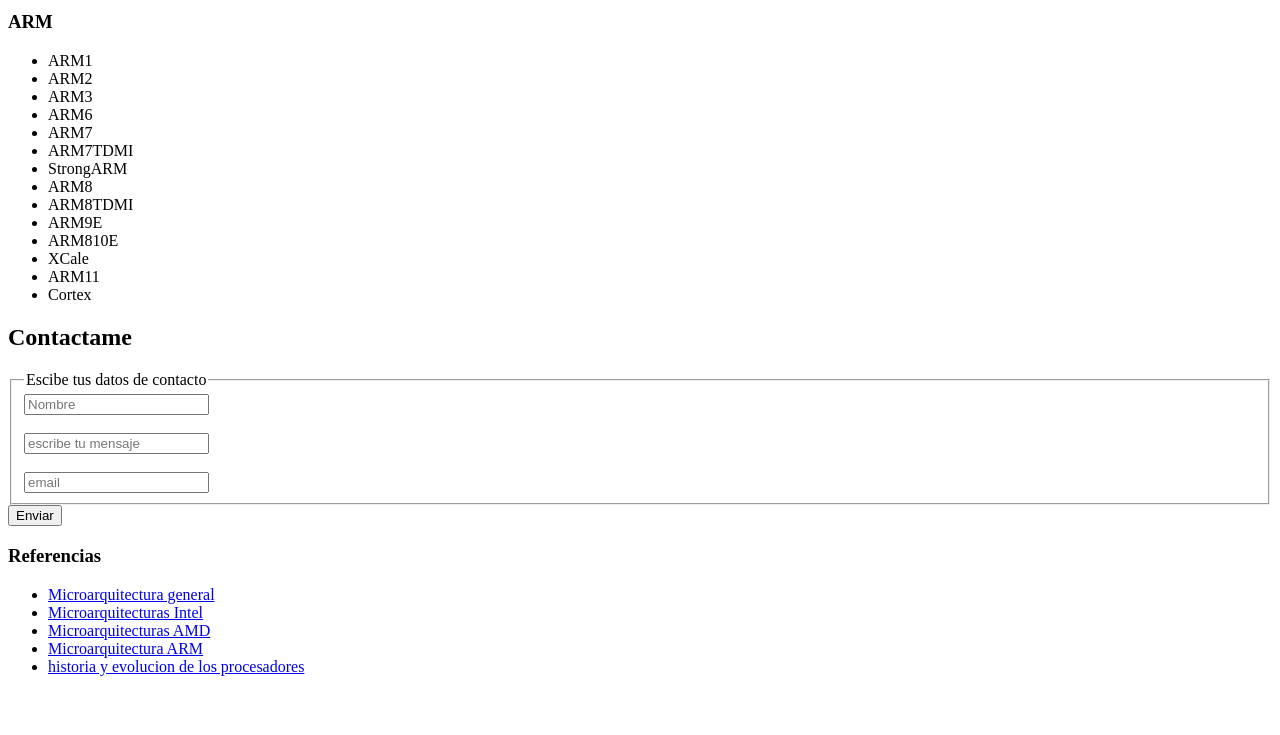
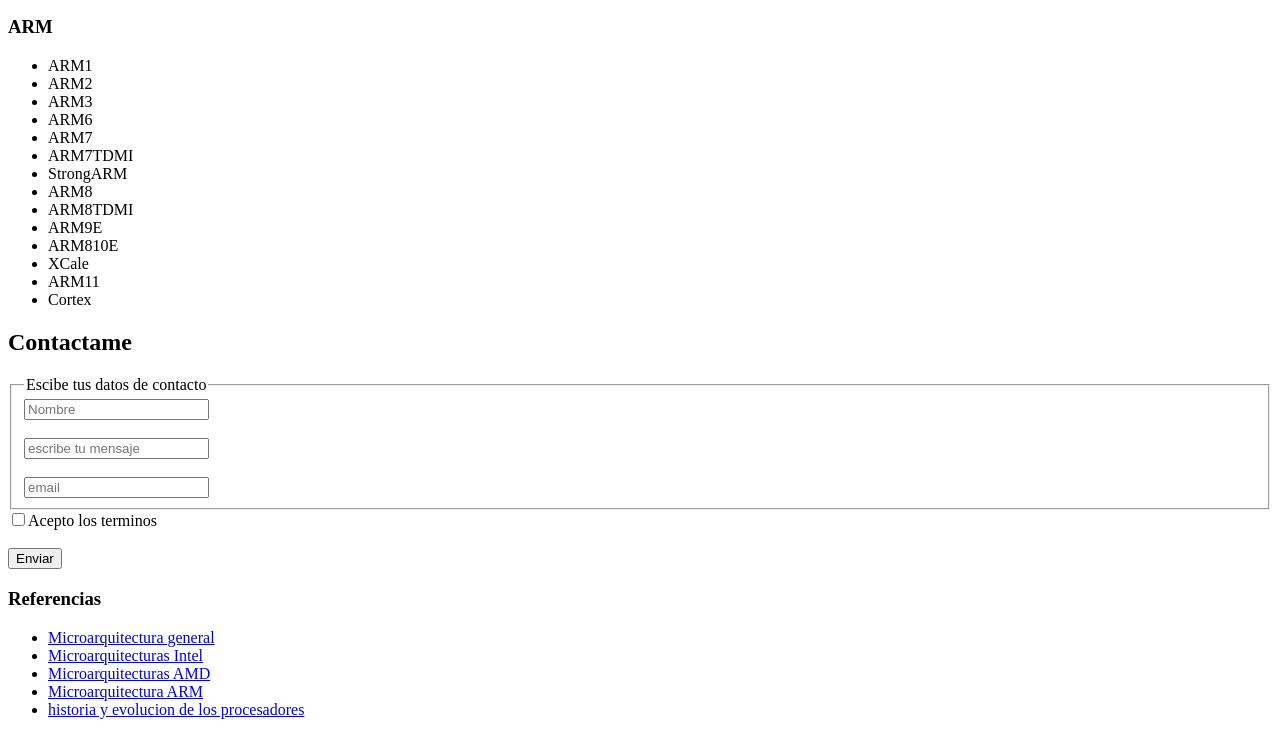
Before and after one commit to MauricioFCC/responsive-web-desing, a plain HTML site: page index.html in a window 1280 px wide. Shown: the part 4227-4962 px from the top of the page. Before the commit the page ends 4919 px from the top, so only its background shows below. Drawn offline with Linux system fonts and the light colour scheme.

Commit message:
Add: checkbox and image MC

```diff
--- a/index.html
+++ b/index.html
@@ -98,6 +98,7 @@
           <label><input type="text" name="Mensaje" placeholder="escribe tu mensaje"></label><br><br>
           <input type="email" name="Nombre" placeholder="email" required>
         </fieldset>
+        <input id="accept" type="checkbox"><label for="accept">Acepto los terminos</label><br><br>
         <button type="enviar">Enviar</button>
       </form>
     </section>
```
Also changed, not shown: assets/img/microprocesador.png.
